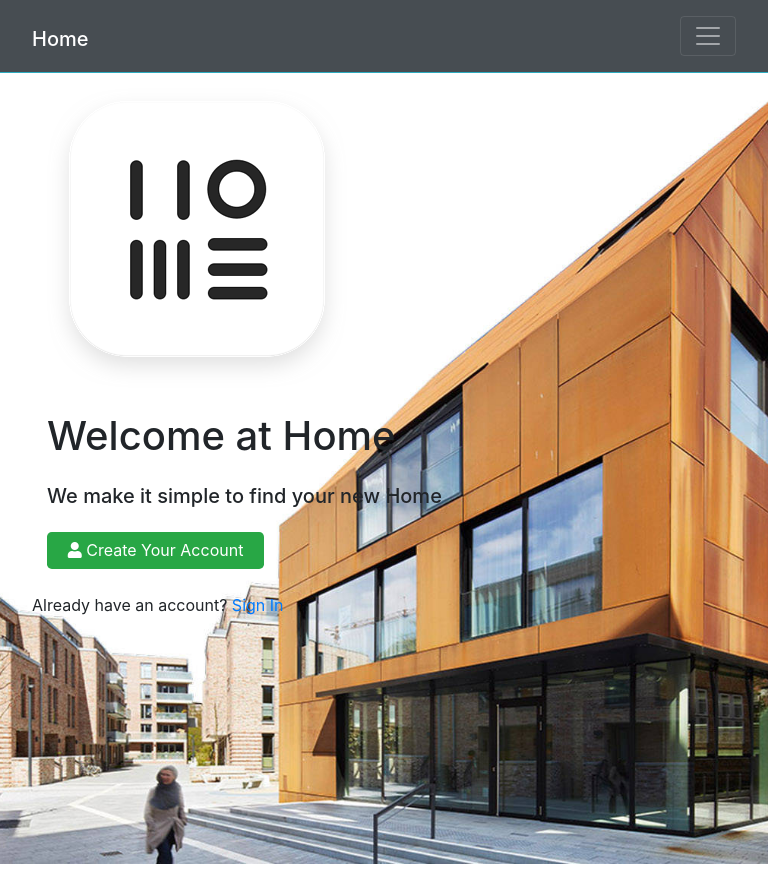
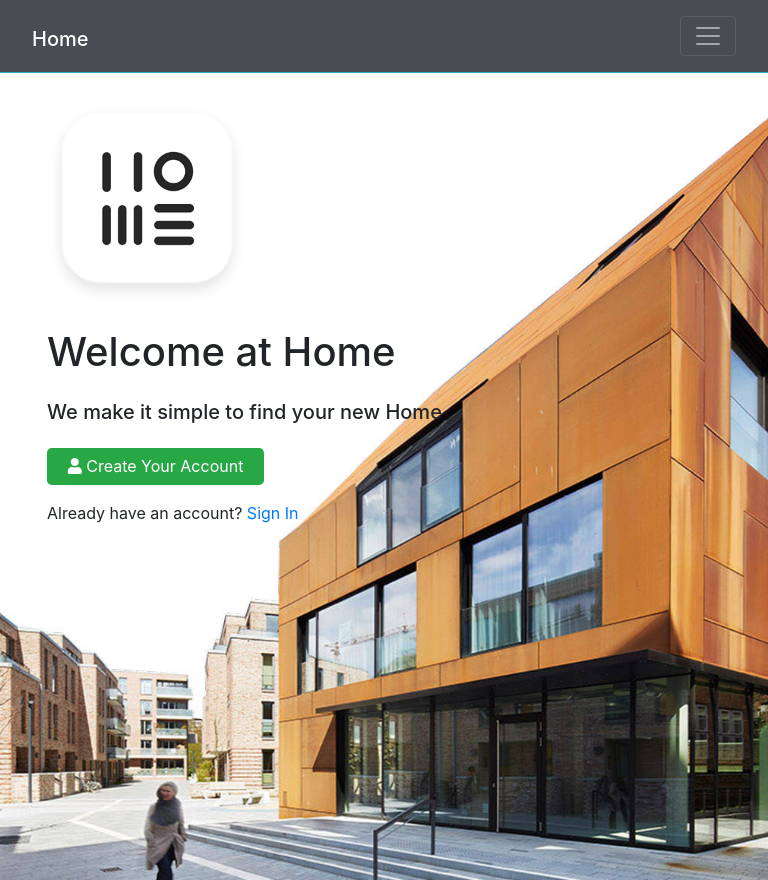
Before and after one commit to schkiho/home-with-backend, a React (Create React App) app in the folder client/: page / in a window 768 px wide. Built offline with nearby package versions, Linux system fonts and the light colour scheme; no server answers.

Commit message:
change position logo welcome text landing add bg-image set more media query

```diff
--- a/client/src/App.scss
+++ b/client/src/App.scss
@@ -40,16 +40,6 @@
   position: relative;
   background: url('./img/home-bg-image.jpg') no-repeat center center/cover;
   height: 100vh;
-}
-
-/* Overlay */
-.dark-overlay {
-  background-color: rgba(0, 0, 0, 0.7);
-  position: absolute;
-  top: 0;
-  left: 0;
-  width: 100%;
-  height: 100%;
 }
 
 .x-large {
@@ -392,13 +382,9 @@ input[type='radio']:checked + label span.radio::after {
 }
 
 /* Mobile Styles */
-@media (max-width: 700px) {
+@media only screen and (max-width: 600px) {
   .container {
     margin-top: 6rem;
-  }
-
-  .hide-sm {
-    display: none;
   }
 
   /* Text Styles */
@@ -411,7 +397,7 @@ input[type='radio']:checked + label span.radio::after {
   }
 
   .lead {
-    font-size: 1rem;
+    font-size: 0.5rem;
   }
 
   .home-logo {
@@ -419,3 +405,27 @@ input[type='radio']:checked + label span.radio::after {
     height: 150px;
   }
 }
+
+@media only screen and (min-width: 601px) and (max-width: 768px) {
+  .container {
+    margin-top: 5rem;
+  }
+
+  /* Text Styles */
+  .x-large {
+    font-size: 3.5rem;
+  }
+
+  .large {
+    font-size: 2.5rem;
+  }
+
+  .lead {
+    font-size: 1.5rem;
+  }
+
+  .home-logo {
+    width: 200px;
+    height: 200px;
+  }
+}
--- a/client/src/components/auth/SignUp.js
+++ b/client/src/components/auth/SignUp.js
@@ -5,7 +5,7 @@ import { setAlert } from '../../redux/actions/alertAction';
 import { signUp } from '../../redux/actions/authAction';
 import PropTypes from 'prop-types';
 
-const SignUp = ({ setAlert, signUp, isAuthenticated, history }) => {
+const SignUp = ({ setAlert, signUp, isAuthenticated }) => {
   const [formData, setFormData] = useState({
     email: '',
     password: '',
--- a/client/src/components/layout/Landing.js
+++ b/client/src/components/layout/Landing.js
@@ -10,13 +10,13 @@ const Landing = () => {
           <img src={homeLogo} className='img-fluid home-logo' alt='logo' />
         </div>
         <div className='col-12'>
-          <h1>Welcome at Home</h1>
+          <h1 className='large'>Welcome at Home</h1>
           <h5 className='my-4'>We make it simple to find your new Home</h5>
           <Link to='/signup' className='btn btn-lg btn-success'>
             <i className='fas fa-user text-white' /> Create Your Account
           </Link>
         </div>
-        <p className='my-4'>
+        <p className='col-12 my-3'>
           Already have an account? <Link to='/signin'>Sign In</Link>
         </p>
       </div>
--- a/client/src/components/profile-forms/EditProfile.js
+++ b/client/src/components/profile-forms/EditProfile.js
@@ -31,7 +31,14 @@ const EditProfile = ({
       phoneNumber: loading || !profile.phoneNumber ? '' : profile.phoneNumber,
       salary: loading || !profile.salary ? '' : profile.salary,
     });
-  }, [loading, getCurrentProfile]);
+  }, [
+    loading,
+    getCurrentProfile,
+    profile.firstName,
+    profile.lastName,
+    profile.phoneNumber,
+    profile.salary,
+  ]);
 
   const onChange = (e) =>
     setFormData({ ...formData, [e.target.name]: e.target.value });
--- a/client/src/index.css
+++ b/client/src/index.css
@@ -1,7 +1,7 @@
 * {
-  box-sizing: border-box;
   margin: 0;
   padding: 0;
+  box-sizing: border-box;
 }
 
 body {
```
